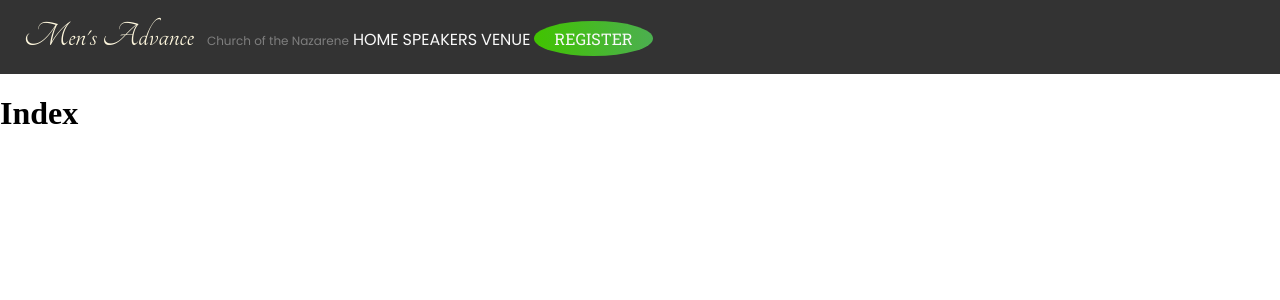
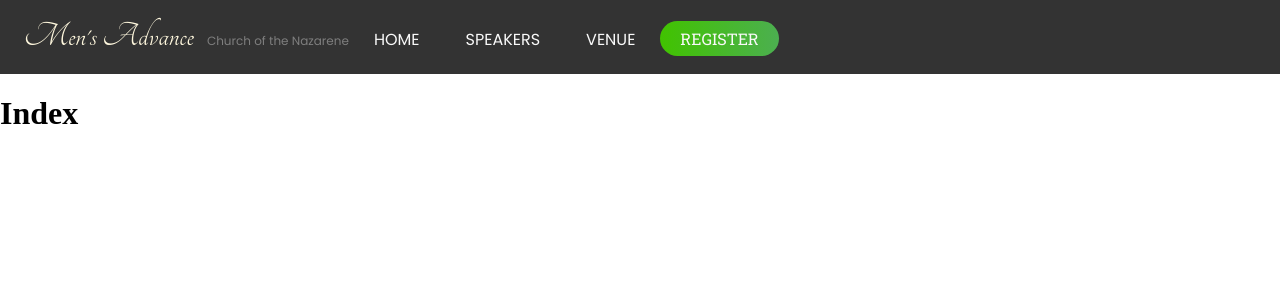
Before and after one commit to juliancoleman/mens-advance, a Jekyll site: the page built from index.html, in a window 1280 px wide. Shown: the top 300 px of the page. Built offline with Jekyll 4.4.1, drawn with Linux system fonts in a browser that asks for light colours.

Commit message:
adds padding to links

```diff
--- a/_sass/components/header.scss
+++ b/_sass/components/header.scss
@@ -29,6 +29,8 @@ header {
     color: $white;
     font-family: $poppins;
 
+    padding-left: 21px;
+    padding-right: 21px;
     text-decoration: none;
     text-transform: uppercase;
   }
--- a/_sass/components/register-button.scss
+++ b/_sass/components/register-button.scss
@@ -2,7 +2,7 @@
 
 .register-button {
   background: linear-gradient(270deg, $green1 0%, $green2 100%);
-  border-radius: 50%;
+  border-radius: 17.5px;
   color: $white;
   font-family: $roboto-slab;
 
```
